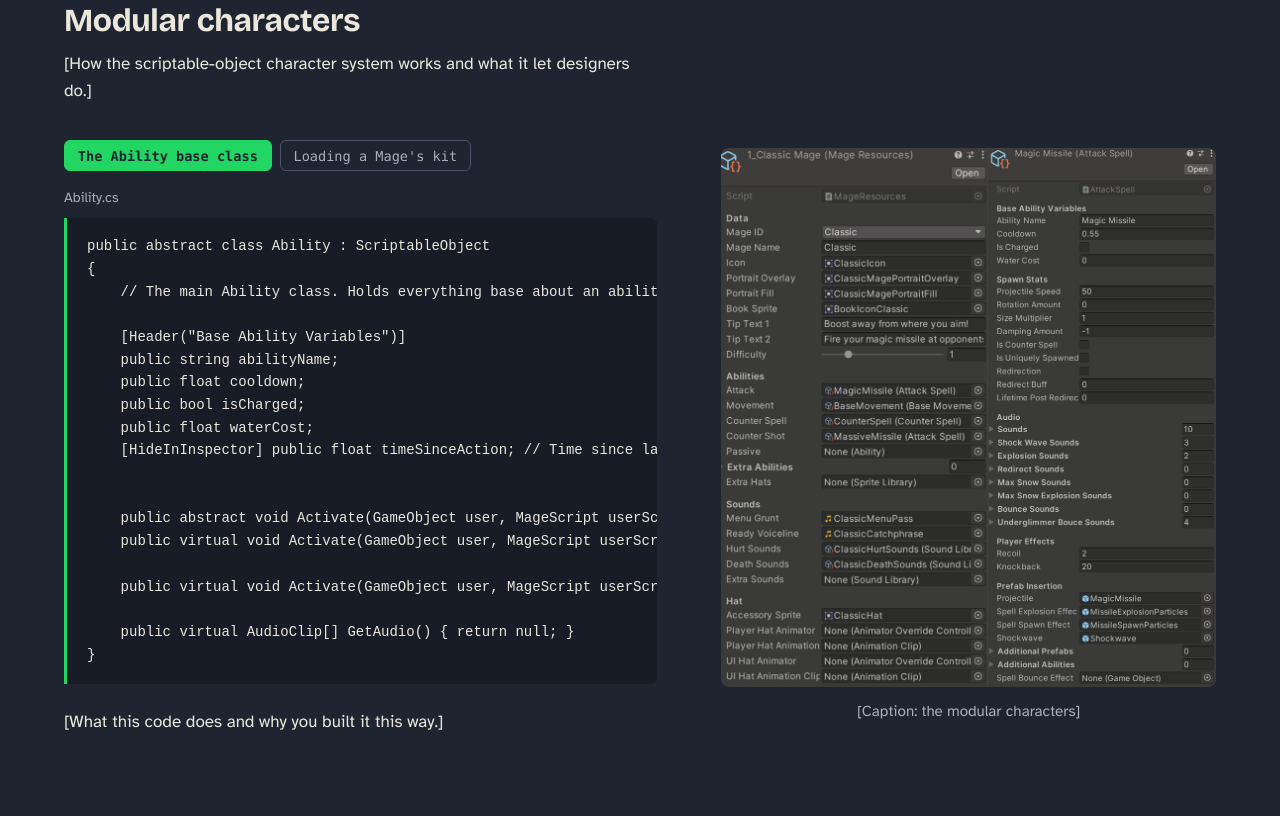
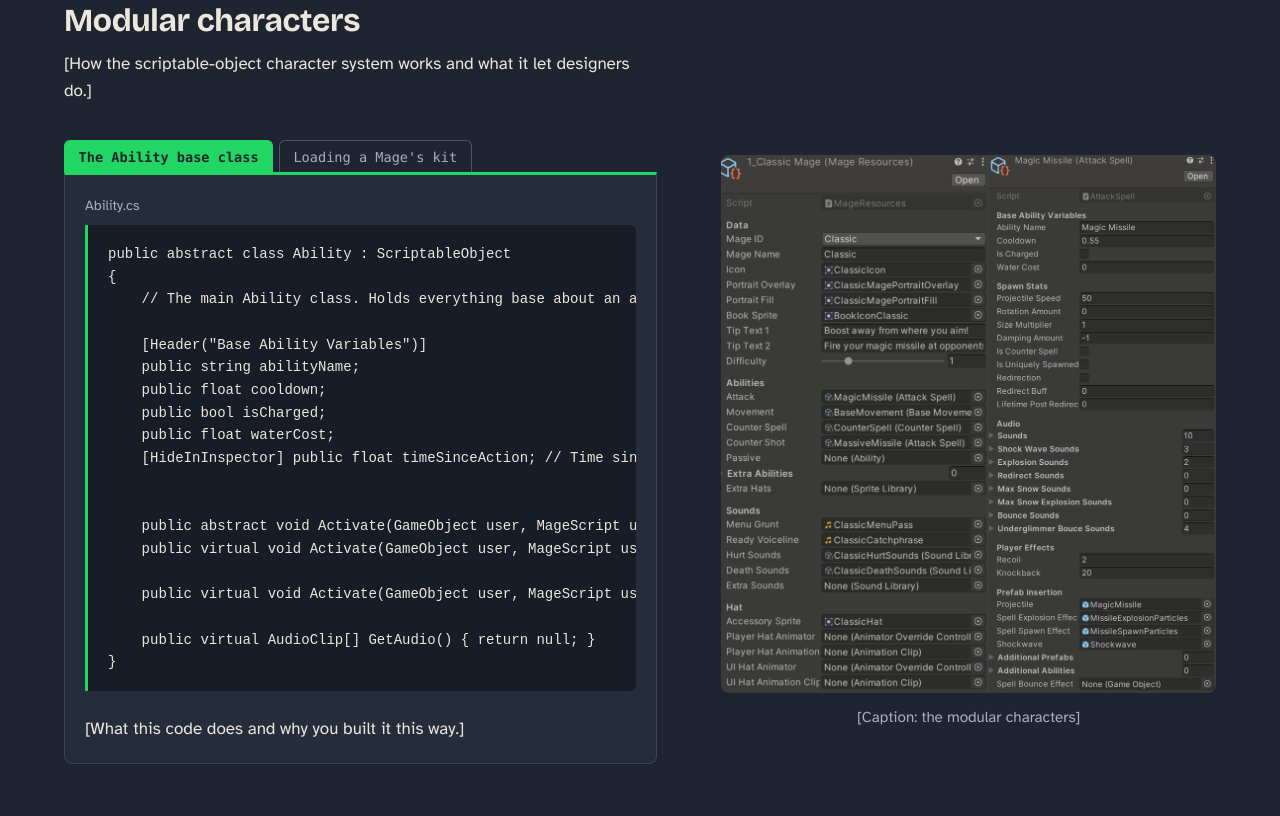
Before and after one commit to AlexWeiswasser/AlexWeiswasser.github.io, a plain HTML site: page mage.html in a window 1280 px wide. Shown: the part 504-1320 px from the top of the page. Drawn offline with nearby package versions, Linux system fonts and the light colour scheme.

Commit message:
New formatting for code blocks.

```diff
--- a/style.css
+++ b/style.css
@@ -287,17 +287,19 @@ pre {
   color: var(--muted);
 }
 
-/* Code selector: a row of buttons that switch which code sample is shown */
+/* Code selector: a row of tabs, and under them one panel that holds everything
+   belonging to the selected tab: its file name, its code and its description. */
 .tab-bar {
   display: flex;
   flex-wrap: wrap;
-  gap: 0.5rem;
+  gap: 0.35rem;
   margin: 1.25rem 0 0;
 }
 .tab-bar button {
-  padding: 0.4rem 0.8rem;
+  padding: 0.45rem 0.85rem;
   border: 1.5px solid #4a556b;
-  border-radius: 6px;
+  border-bottom: 0;
+  border-radius: 6px 6px 0 0;
   background: transparent;
   color: var(--muted);
   font-family: ui-monospace, "Cascadia Code", Consolas, Menlo, monospace;
@@ -312,12 +314,22 @@ pre {
   font-weight: 700;
 }
 .tab-bar button:focus-visible { outline: 2px solid var(--game); outline-offset: 3px; }
+
+/* The panel: its top edge is the selected tab's color, so the two read as one piece */
+.code-tabs .tab {
+  border: 1.5px solid #3a4457;
+  border-top: 3px solid var(--game);
+  border-radius: 0 0 8px 8px;
+  background: var(--bg-alt);
+  padding: 0.25rem 1.25rem 0.5rem;
+}
 .code-tabs .code-file { margin: 1rem 0 0; }
 .code-tabs pre {
   margin-top: 0.5rem;
   max-height: 34rem;  /* long functions scroll inside the box, so the page stays short */
   overflow: auto;
 }
+.code-tabs .tab > p:last-child { margin-bottom: 0.75rem; }
 
 /* ---------- Game page layout ---------- */
 body:has(> .detail) { padding: 0 var(--pad-x) var(--pad-y); }
```
